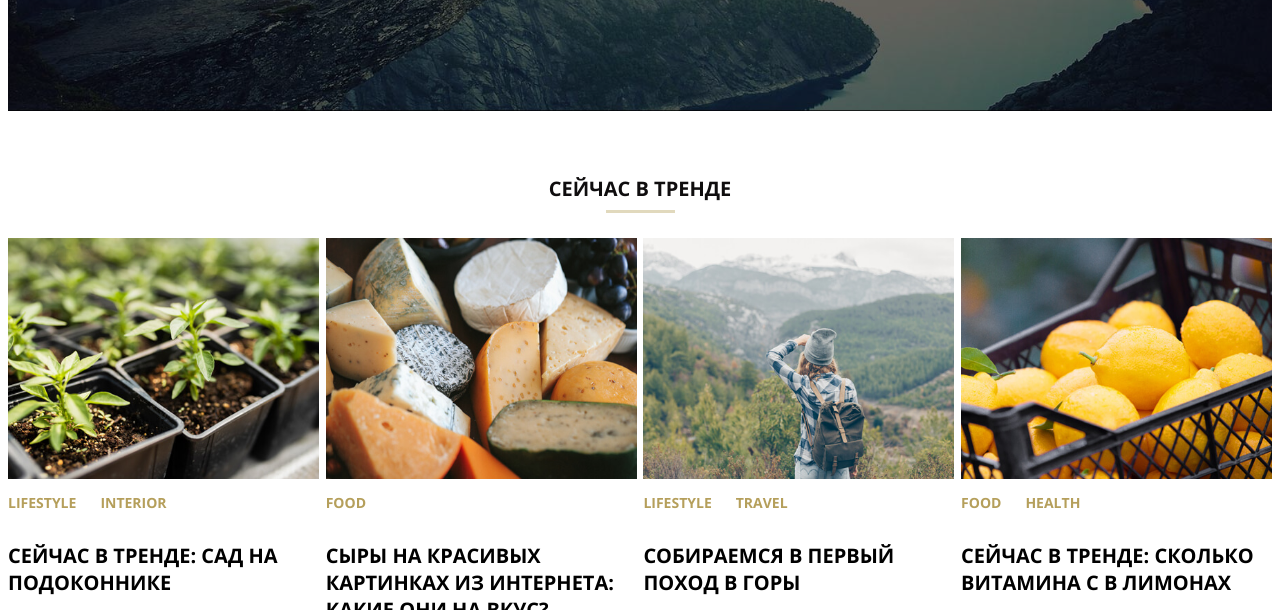
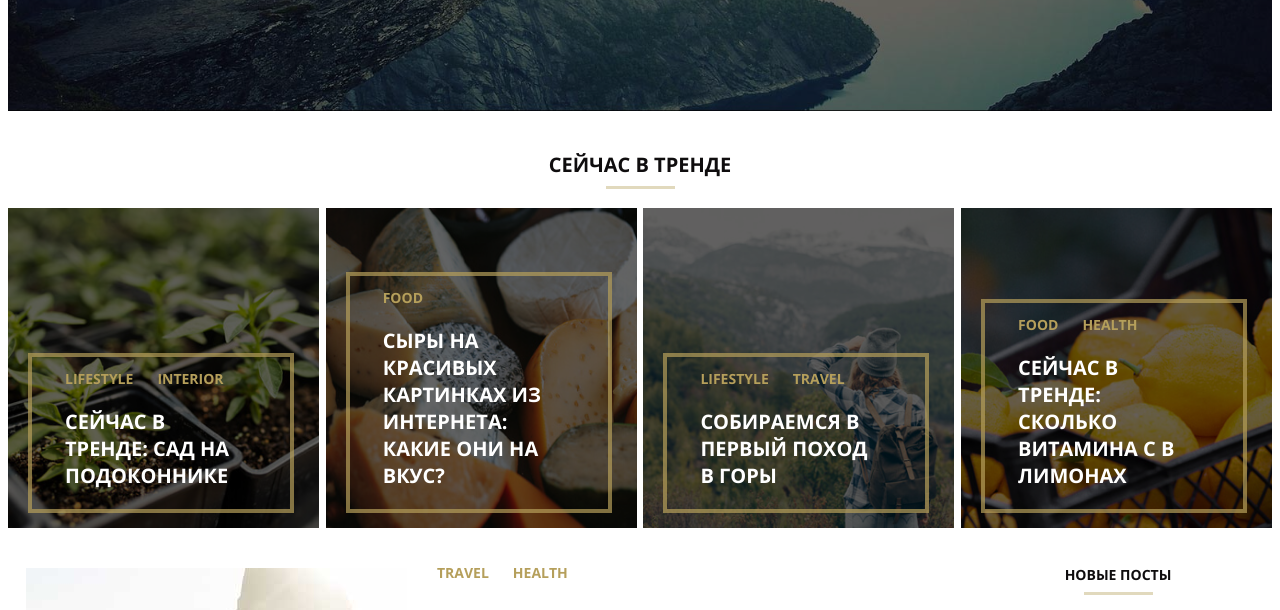
Before and after one commit to Niksel00/mq-diploma, a plain HTML site: page index.html in a window 1280 px wide. Shown: the part 314-924 px from the top of the page. Drawn offline with Linux system fonts and the light colour scheme; files whose address does not match are found by name.

Commit message:
Диплом - версия 0.2

```diff
--- a/css/style.css
+++ b/css/style.css
@@ -23,7 +23,7 @@
     background-position: center center;
     background-size: cover;
     background-color: #000000;
-    margin-bottom: 64px;
+    margin-bottom: 40px;
 }
 
 .top-bar::after {
@@ -92,6 +92,10 @@
     line-height: 75px;
 }
 
+.trends-bar {
+    margin-top: -12.5%;
+}
+
 .trends {
     display: flex;
     flex-wrap: wrap;
@@ -103,24 +107,83 @@
     width: 24.6%;
 }
 
-.trend-preview {
-
+.trend-block-1 {
+    background-image: url("../images/trend1.jpg");
+    background-repeat: no-repeat;
+    background-size: cover;
 }
 
-.trend-img {
-    width: 100%;
+.trend-block-2 {
+    background-image: url("../images/trend2.jpg");
+    background-repeat: no-repeat;
+    background-size: cover;
 }
+
+.trend-block-3 {
+    background-image: url("../images/trend3.jpg");
+    background-repeat: no-repeat;
+    background-size: cover;
+}
+
+.trend-block-4 {
+    background-image: url("../images/trend4.jpg");
+    background-repeat: no-repeat;
+    background-size: cover;
+}
+
+.trend-inform {
+    height: 320px;
+    display: flex;
+    align-items: flex-end;
+}
+
+.trend-inform::before {
+    background: #000000;
+    content: "";
+    position: absolute;
+    width: 24.3%;
+    height: 320px;
+    opacity: 0.6;
+}
+
+.trend-info {
+    padding-left: 33px;
+    padding-right: 41px;
+    padding-top: 12px;
+    border: 4px solid rgba(181, 159, 91, 0.7);
+    margin-left: 20px;
+    margin-right: 25px;
+    margin-bottom: 15px;
+    z-index: 2;
+}
+
+.post-category-trend-link {
+    font-family: OpenSans-Bold;
+    color: #b59f5b;
+    text-decoration: none;
+    text-transform: uppercase;
+    font-size: 14px;
+}
+
+.post-category-trend-link:nth-child(n+1) {
+    margin-right: 20px;
+}
+
+.post-category-trend-link:hover {
+    border-bottom: 2px solid rgba(181, 159, 91, 0.88);
+}
+
 
 .trend-name {
     font-family: OpenSans-Bold;
     text-transform: uppercase;
     font-size: 20px;
     text-decoration: none;
-    color: #000000;
+    color: #ffffff;
 }
 
 .trend-name:hover {
-    text-shadow: 0.4px 0 0 #000000;
+    text-shadow: 0.4px 0 0 #ffffff;
 }
 
 .content-bar-list {
@@ -150,8 +213,6 @@
 
 .post-picture {
     margin-top: 15px;
-    width: 378px;
-    height: 290px;
 }
 
 .post-info {
@@ -229,10 +290,6 @@
     margin-bottom: 29px;
 }
 
-.trends-bar {
-    margin-top: -12%;
-}
-
 .name {
     font-family: OpenSans-Bold;
     color: #0f0d0e;
@@ -260,8 +317,6 @@
 
 .latest-post-picture {
     margin-right: 20px;
-    width: 70px;
-    height: 70px;
 }
 
 .latest-post-info {
--- a/index.html
+++ b/index.html
@@ -40,57 +40,62 @@
         <aside class="trends">
 
             <article class="trend">
-                <div class="trend-preview">
-                    <img class="trend-img" src="images/trend1.jpg" alt="Тренд">
-                </div>
+                <div class="trend-block-1">
+                <div class="trend-inform">
                 <div class="trend-info">
-                <div class="post-category">
-                    <a class="post-category-link" href="#0">Lifestyle</a>
-                    <a class="post-category-link" href="#0">Interior</a>
+                <div class="post-category-trend">
+                    <a class="post-category-trend-link" href="#0">Lifestyle</a>
+                    <a class="post-category-trend-link" href="#0">Interior</a>
                 </div>
                 <h2><a class="trend-name" href="#0">Сейчас в тренде: сад на подоконнике</a></h2>
+                </div>
+                </div>
                 </div>
             </article>
 
             <article class="trend">
-                <div class="trend-preview">
-                    <img class="trend-img" src="images/trend2.jpg" alt="Тренд">
-                </div>
+                <div class="trend-block-2">
+                <div class="trend-inform">
                 <div class="trend-info">
-                <div class="post-category">
-                    <a class="post-category-link" href="#0">Food</a>
+                <div class="post-category-trend">
+                    <a class="post-category-trend-link" href="#0">Food</a>
                 </div>
                 <h2><a class="trend-name" href="#0">Сыры на красивых картинках из интернета: какие они на вкус?</a></h2>
+                </div>
+                </div>
                 </div>
             </article>
 
             <article class="trend">
-                <div class="trend-preview">
-                    <img class="trend-img" src="images/trend3.jpg" alt="Тренд">
-                </div>
+                <div class="trend-block-3">
+                <div class="trend-inform">
                 <div class="trend-info">
-                <div class="post-category">
-                    <a class="post-category-link" href="#0">Lifestyle</a>
-                    <a class="post-category-link" href="#0">Travel</a>
+                <div class="post-category-trend">
+                    <a class="post-category-trend-link" href="#0">Lifestyle</a>
+                    <a class="post-category-trend-link" href="#0">Travel</a>
                 </div>
                 <h2><a class="trend-name" href="#0">Собираемся в первый поход в горы</a></h2>
+                </div>
+                </div>
                 </div>
             </article>
 
             <article class="trend">
-                <div class="trend-preview">
-                    <img class="trend-img" src="images/trend4.jpg" alt="Тренд">
-                </div>
+                <div class="trend-block-4">
+                <div class="trend-inform">
                 <div class="trend-info">
-                <div class="post-category">
-                    <a class="post-category-link" href="#0">Food</a>
-                    <a class="post-category-link" href="#0">Health</a>
+                <div class="post-category-trend">
+                    <a class="post-category-trend-link" href="#0">Food</a>
+                    <a class="post-category-trend-link" href="#0">Health</a>
                 </div>
                 <h2><a class="trend-name" href="#0">Сейчас в тренде: сколько витамина C в лимонах</a></h2>
+                </div>
+                </div>
                 </div>
             </article>
 
         </aside>
+</div>
 </div>
 
 <div class="content-bar-list">
@@ -343,14 +348,14 @@
         </div>
 
         <div class="product-bar">
-        <aside class="products">
+        <section class="products">
 
             <article class="product">
                 <div class="product-img-box">
                     <picture>
-                        <source class="product-img" media="(min-width: 1200px)"srcset="images/shop-item-desk1.jpg">
-                        <source class="product-img" media="(min-width: 641px)"srcset="images/shop-item-tablet1.jpg">
-                        <source class="product-img" media="(max-width: 640px)"srcset="images/shop-item-mobile1.jpg">
+                        <source class="product-img" media="(min-width: 1200px)" srcset="images/shop-item-desk1.jpg">
+                        <source class="product-img" media="(min-width: 641px)" srcset="images/shop-item-tablet1.jpg">
+                        <source class="product-img" media="(max-width: 640px)" srcset="images/shop-item-mobile1.jpg">
                         <img class="product-img" src="images/shop-item-desk1.jpg" alt="Превью товара">
                     </picture>
                 </div>
@@ -380,9 +385,9 @@
             <article class="product">
                 <div class="product-img-box">
                     <picture>
-                        <source class="product-img" media="(min-width: 1200px)"srcset="images/shop-item-desk2.jpg">
-                        <source class="product-img" media="(min-width: 641px)"srcset="images/shop-item-tablet2.jpg">
-                        <source class="product-img" media="(max-width: 640px)"srcset="images/shop-item-mobile2.jpg">
+                        <source class="product-img" media="(min-width: 1200px)" srcset="images/shop-item-desk2.jpg">
+                        <source class="product-img" media="(min-width: 641px)" srcset="images/shop-item-tablet2.jpg">
+                        <source class="product-img" media="(max-width: 640px)" srcset="images/shop-item-mobile2.jpg">
                         <img class="product-img" src="images/shop-item-desk1.jpg" alt="Превью товара">
                     </picture>
                 </div>
@@ -408,9 +413,9 @@
             <article class="product">
                 <div class="product-img-box">
                     <picture>
-                        <source class="product-img" media="(min-width: 1200px)"srcset="images/shop-item-desk3.jpg">
-                        <source class="product-img" media="(min-width: 641px)"srcset="images/shop-item-tablet3.jpg">
-                        <source class="product-img" media="(max-width: 640px)"srcset="images/shop-item-mobile3.jpg">
+                        <source class="product-img" media="(min-width: 1200px)" srcset="images/shop-item-desk3.jpg">
+                        <source class="product-img" media="(min-width: 641px)" srcset="images/shop-item-tablet3.jpg">
+                        <source class="product-img" media="(max-width: 640px)" srcset="images/shop-item-mobile3.jpg">
                         <img class="product-img" src="images/shop-item-desk1.jpg" alt="Превью товара">
                     </picture>
                 </div>
@@ -436,7 +441,7 @@
                     </footer>
                 </div>
             </article>
-        </aside>
+        </section>
     </div>
 
     <footer class="bottom-bar">
@@ -488,7 +493,7 @@
 
     <div class="popup-container">
 
-    <button class="popup-close"type="button">.</button>
+    <button class="popup-close" type="button">.</button>
 
     <div class="title-popup-list">
         <h2 class="name-popup-list">Ваш фидбэк</h2>
@@ -521,7 +526,7 @@
 
     <div class="popup-form">
         <span class="form-hint">Расскажите, какой контент вы хотели бы видеть на нашем сайте?</span>
-        <textarea class="field textarea" type="text" placeholder="Может, больше рецептов?" required></textarea>
+        <textarea class="field textarea" placeholder="Может, больше рецептов?" required></textarea>
     </div>
 
     <div class="popup-form-button">
@@ -535,5 +540,6 @@
     </div>
 
 </div>
+
 </body>
 </html>
```
